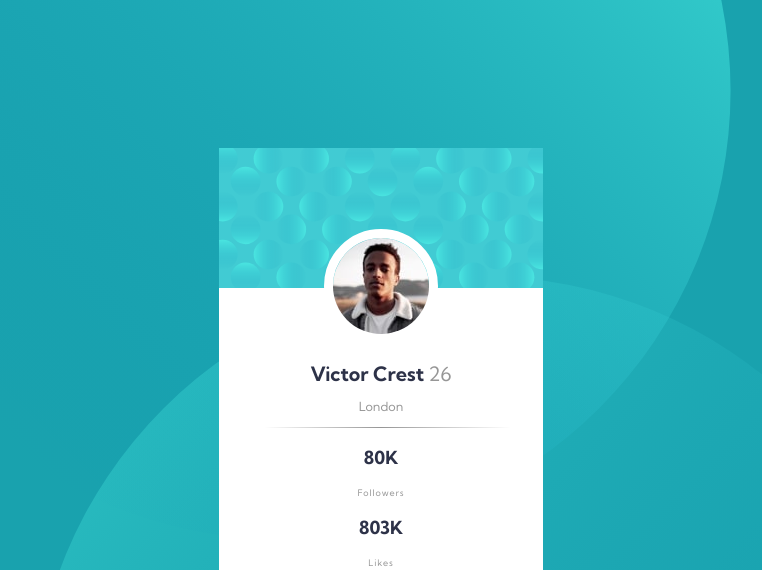
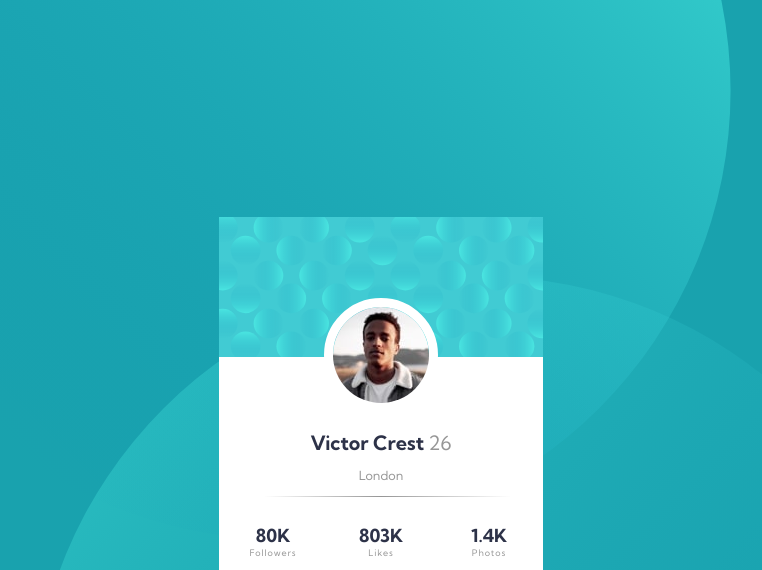
Before and after one commit to omarotxoa/profile-card-component, a plain HTML site: page index.html in a window 1280 px wide. Shown: the top 570 px of the page, without its empty margins (259-1021 px from the left). Drawn offline with Linux system fonts and the light colour scheme.

Commit message:
Simple grid layout for the stats

```diff
--- a/index.html
+++ b/index.html
@@ -9,7 +9,7 @@
 </head>
 <body>
   <main>
-    <div>
+    <div class="wrapper">
       <img src="/images/image-victor.jpg" alt="A picture of Victor, a handsome mofo">
 
       <h1>Victor Crest <span>26</span></h1>
@@ -18,14 +18,19 @@
       <hr>
 
       <section>
+        <div>
           <p>80K</p>
           <h2>Followers</h2>
+        </div>
 
+        <div>
           <p>803K</p>
           <h2>Likes</h2>
-
+        </div>
+        <div>
           <p>1.4K</p>
           <h2>Photos</h2>
+        </div>
       </section>
     </div>
   </main>
--- a/styles.css
+++ b/styles.css
@@ -32,10 +32,20 @@ main {
     background-repeat: no-repeat;
 }
 
-div {
+.wrapper {
     height: 75%;
     margin-top: 25%;
     text-align: center;
+}
+
+section {
+    display: grid;
+    grid-template-columns: repeat(3, 1fr);
+    place-items: center;
+}
+
+section div {
+    margin: 1em;
 }
 
 img {
@@ -54,6 +64,11 @@ h1,
 section p {
     color: var(--dark-desaturated-blue);
     font-weight: 700;
+}
+
+section p, h2 {
+    padding: 0;
+    margin: 0;
 }
 
 h1 {
```
Lines whose indentation alone changed are shown as unchanged.
